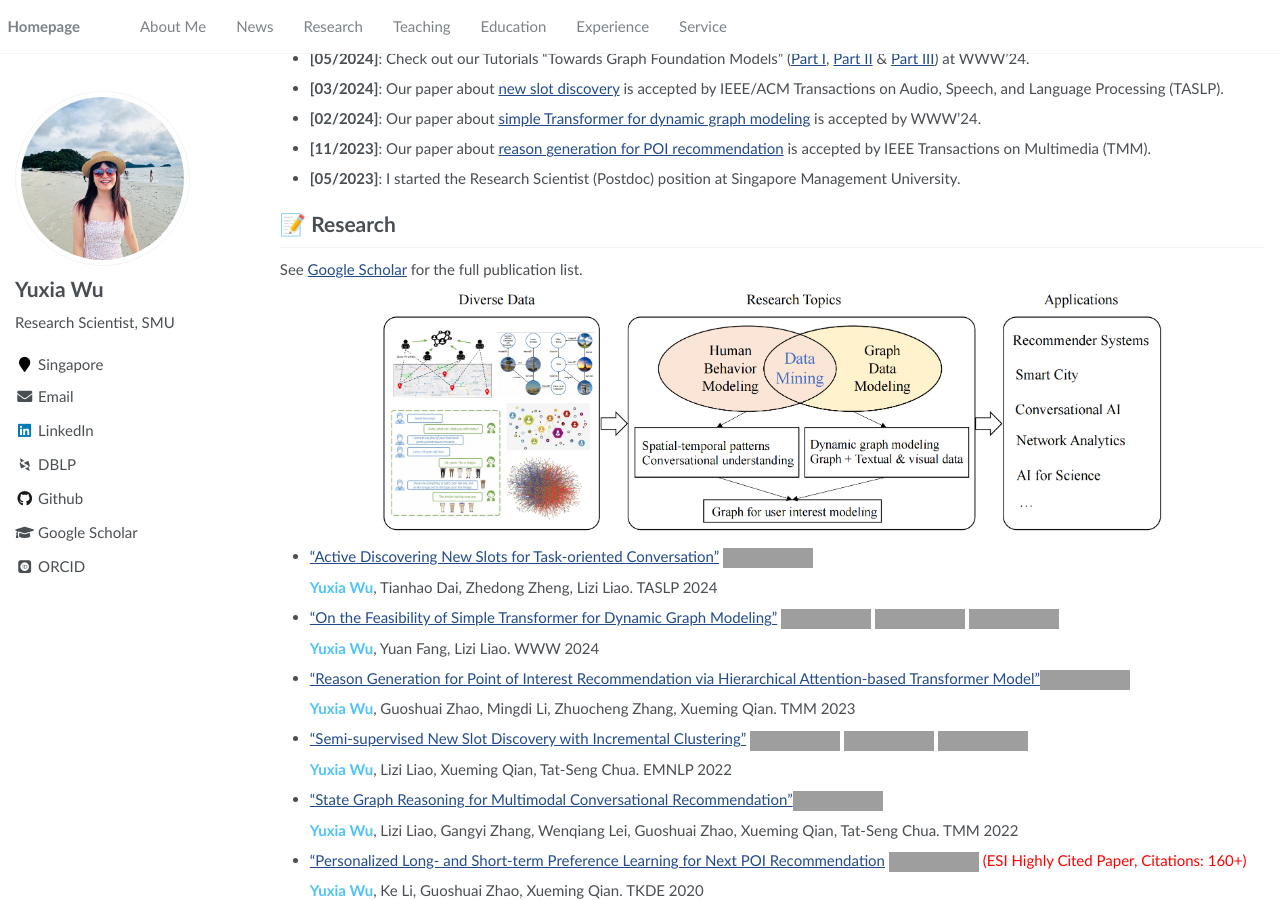
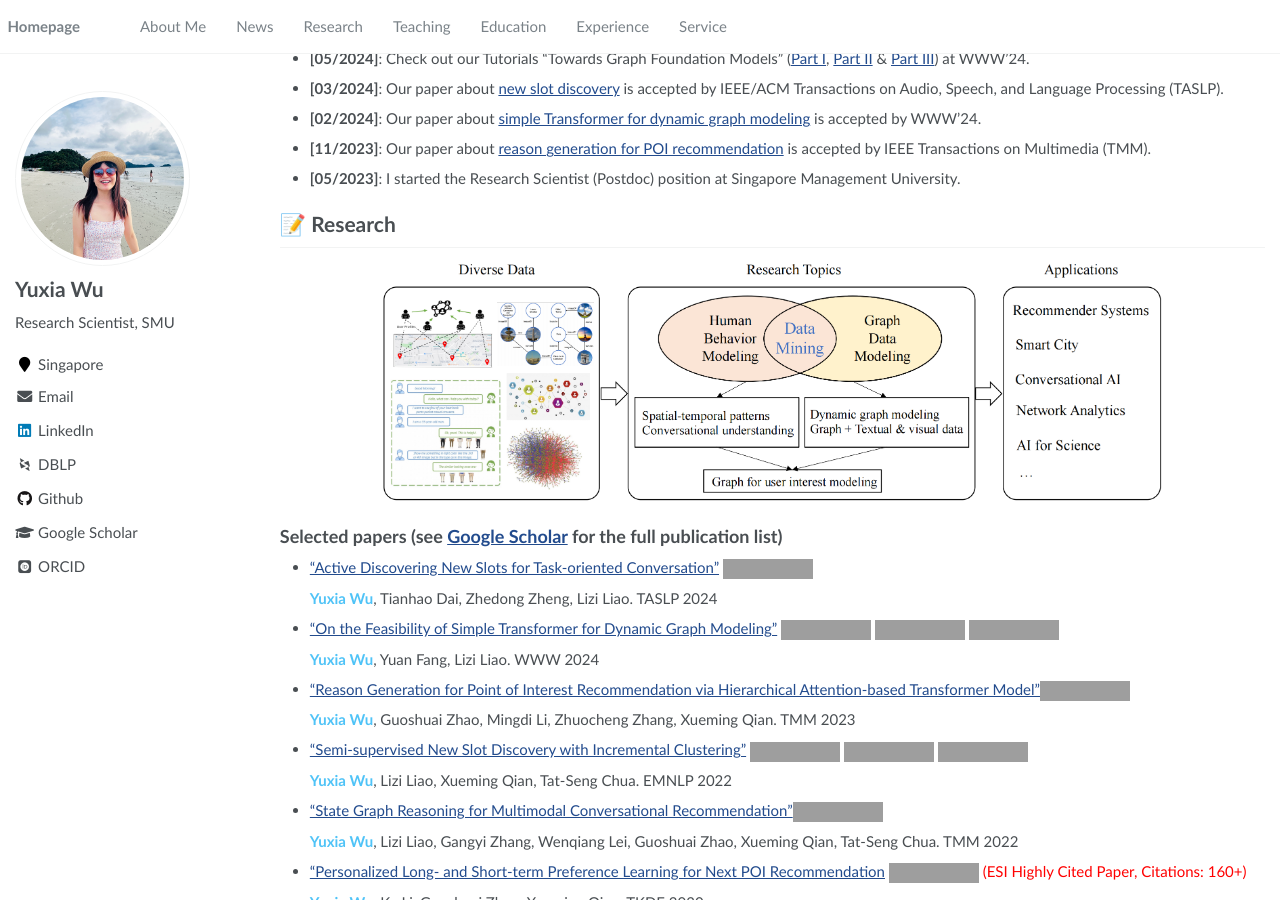
Before and after one commit to YuxiaWu/YuxiaWu.github.io, a Jekyll site: the page built from _pages/about.md, in a window 1280 px wide and 900 px high, scrolled down 489 px, cut to the strip 0-900 px from the top of the window. Built offline with Jekyll 4.4.1, drawn with Linux system fonts in a browser that asks for light colours; some web fonts are replaced; grey boxes are pictures that could not be loaded.

Commit message:
Update about.md

```diff
--- a/_pages/about.md
+++ b/_pages/about.md
@@ -41,11 +41,12 @@ My name is Yuxia Wu, a research scientist at [Singapore Management University (S
 
 # 📝 Research
 
-See [Google Scholar](https://scholar.google.com/citations?user=bRgptuYAAAAJ) for the full publication list.
 
  <div style="text-align: center;">
     <img src="/images/research-theme.png" alt="My research highlights" width="80%">
 </div>
+
+## Selected papers (see [Google Scholar](https://scholar.google.com/citations?user=bRgptuYAAAAJ) for the full publication list)
 
 -  ["Active Discovering New Slots for Task-oriented Conversation"](/my_papers/Active_Discovering_New_Slots_for_Task_oriented_Conversation.pdf) [![CODE](https://img.shields.io/badge/CODE-blue)](https://github.com/YuxiaWu/Bi-criteria) <span class='show_paper_citations' data='bRgptuYAAAAJ:UebtZRa9Y70C'></span>
 
```
